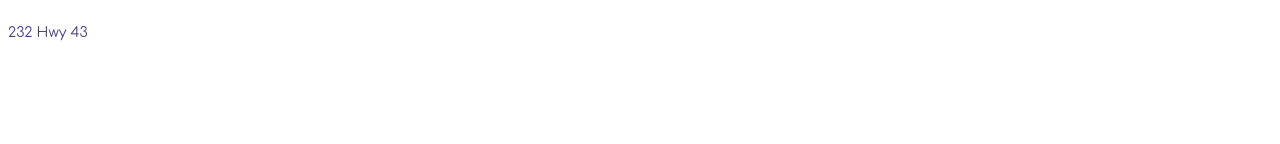
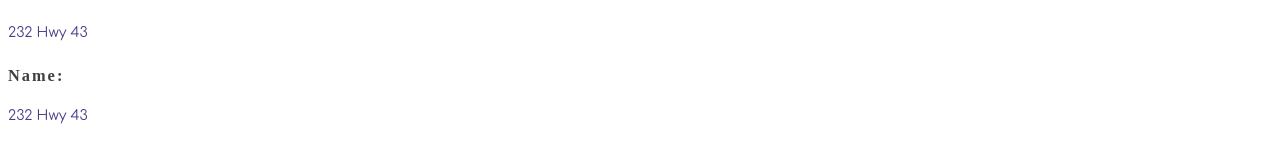
Before and after one commit to jimmymetts/kennel2, a React (Create React App) app: page /Location in a window 1280 px wide. Shown: the part 699-843 px from the top of the page. Before the commit the page ends 800 px from the top, so only its background shows below. Built offline with nearby package versions, Linux system fonts and the light colour scheme; a web font is replaced by a local one.

Commit message:
add location

```diff
--- a/src/components/location/LocationCard.js
+++ b/src/components/location/LocationCard.js
@@ -19,6 +19,8 @@ class LocationCard extends Component {
           Route 6 Box 242
           <h3>Name: <span className="card-petname">Newton></span></h3>
           <p>232 Hwy 43</p>
+          <h3>Name: </h3>
+          <p>232 Hwy 43</p>
 
         </div>
       </div>
```
